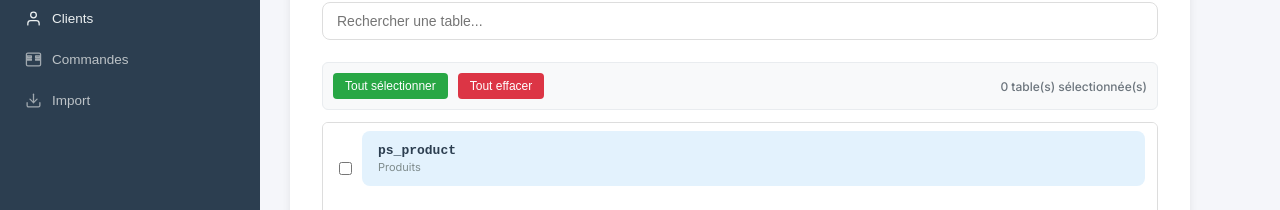
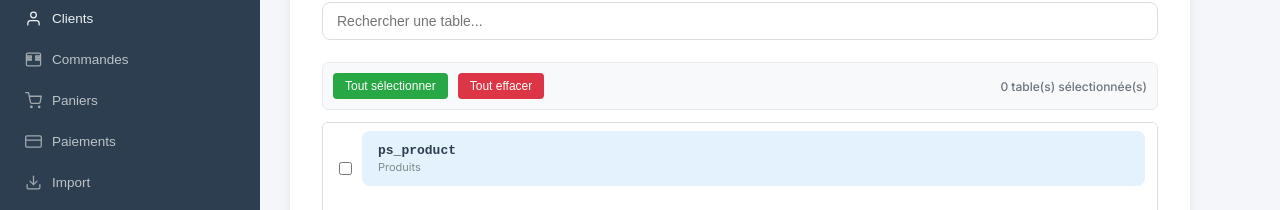
Before and after one commit to Mitiandrianasoa/presta-eval, a Vue app: page /admin/config in a window 1280 px wide. Shown: the part 239-449 px from the top of the page. Built offline with nearby package versions, Linux system fonts and the light colour scheme.

Commit message:
update sidebar , menu et payement

```diff
--- a/src/components/Sidebar.vue
+++ b/src/components/Sidebar.vue
@@ -15,6 +15,14 @@ const goToConfig = () => {
 
 const goToOrders = () => {
   router.push('/admin/orders');
+};
+
+const goToCarts = () => {
+  router.push('/admin/carts');
+};
+
+const goToPayments = () => {
+  router.push('/admin/payments');
 };
 
 const showBrandsSuppliers = () => {
@@ -110,6 +118,24 @@ const goToDashboard = () => {
           <path d="M20 3H4c-1.1 0-2 .9-2 2v14c0 1.1.9 2 2 2h16c1.1 0 2-.9 2-2V5c0-1.1-.9-2-2-2z"/>
         </svg>
         <span>Commandes</span>
+      </button>
+
+      <!-- Paniers -->
+      <button @click="goToCarts" class="menu-item main-item cart-item">
+        <svg class="icon" viewBox="0 0 24 24" fill="none" stroke="currentColor" stroke-width="1.8" stroke-linecap="round" stroke-linejoin="round">
+          <circle cx="9" cy="21" r="1"/><circle cx="20" cy="21" r="1"/>
+          <path d="M1 1h4l2.68 13.39a2 2 0 0 0 2 1.61h9.72a2 2 0 0 0 2-1.61L23 6H6"/>
+        </svg>
+        <span>Paniers</span>
+      </button>
+
+      <!-- Paiements -->
+      <button @click="goToPayments" class="menu-item main-item payment-item">
+        <svg class="icon" viewBox="0 0 24 24" fill="none" stroke="currentColor" stroke-width="1.8" stroke-linecap="round" stroke-linejoin="round">
+          <rect x="1" y="4" width="22" height="16" rx="2" ry="2"/>
+          <line x1="1" y1="10" x2="23" y2="10"/>
+        </svg>
+        <span>Paiements</span>
       </button>
 
       <!-- Menu Import -->
--- a/src/router/index.ts
+++ b/src/router/index.ts
@@ -20,6 +20,8 @@ import CategoryImportView from '../views/backoffice/catalog/CategoryImportView.v
 import OrderView from '../views/backoffice/order/OrderView.vue';
 import DashboardView from '../views/backoffice/dashboard/DashboardView.vue';
 import ImportView from '../views/backoffice/import/ImportView.vue';
+import CartList from '../components/order/CartList.vue';
+import PayementList from '../components/order/PayementList.vue';
 
 const routes = [
   // ── Frontoffice Routes ─────────────────────────────────────────────────────
@@ -117,6 +119,16 @@ const routes = [
     name: 'orders',
     component: OrderView,
   },
+  {
+    path: '/admin/carts',
+    name: 'admin-carts',
+    component: CartList,
+  },
+  {
+    path: '/admin/payments',
+    name: 'admin-payments',
+    component: PayementList,
+  },
 
   // ── Redirections ───────────────────────────────────────────────────────────
   { path: '/config', redirect: '/admin/config' },
```
